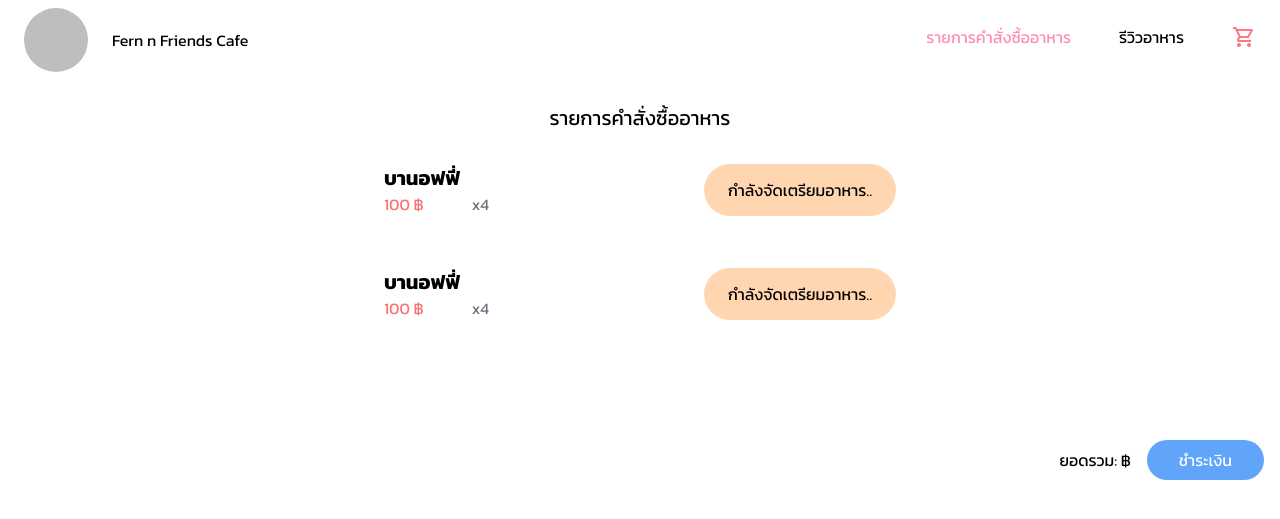
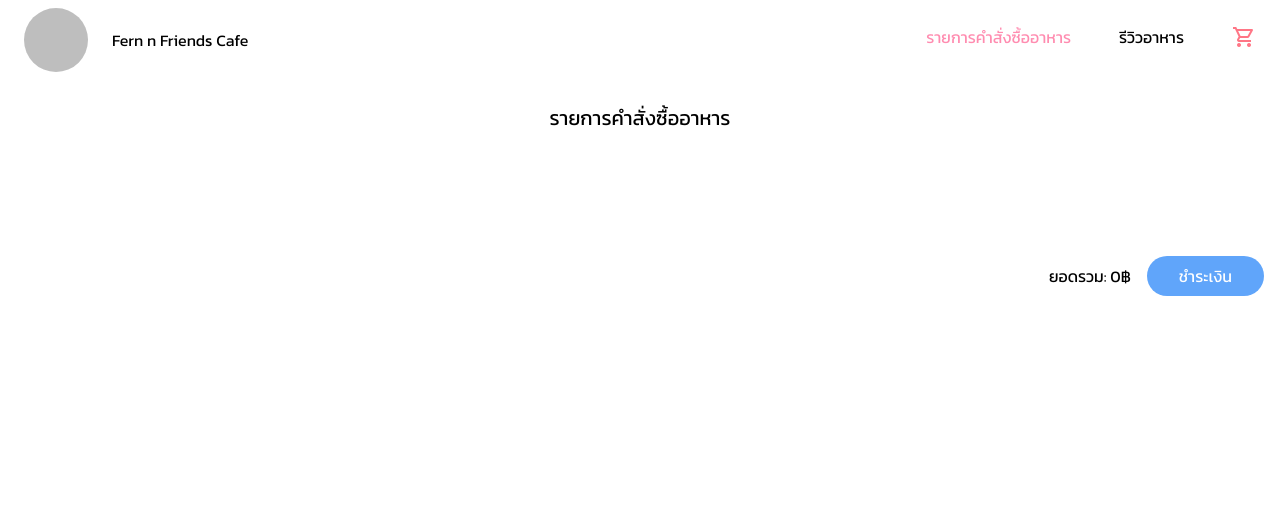
Before and after one commit to PichayaPhatcharoen/Webpro-project, a PHP site: page /cus_order.php?tableNum=1 in a window 1280 px wide. Shown: the top 519 px of the page. Run offline with PHP 8.4, Linux system fonts and the light colour scheme; tables that the repository leaves empty or names only in its code hold one stand-in row (values such as "Sample post"); data that the repository does not hold is empty; grey boxes are pictures that could not be loaded.

Commit message:
customer_order update1

```diff
--- a/2_order/cus_order.php
+++ b/2_order/cus_order.php
@@ -38,69 +38,61 @@
     </nav>
 
     <h1 class="text-center pt-8 pb-8 text-xl">รายการคำสั่งซื้ออาหาร</h1>
+
+    <?php
+    $tableNum = isset($_GET['tableNum']) ? intval($_GET['tableNum']) : 1;
+    if ($tableNum < 1 || $tableNum > 6) {
+        $tableNum = 1;
+    }
+    $pdo = new PDO('mysql:host=localhost;dbname=FernNFriend', 'root', '');
+    $stmt = $pdo->prepare("SELECT * FROM order_customer WHERE tableNum = :tableNum && ispaid = 'ยังไม่ได้ชำระ' ORDER BY order_datetime ASC");
+    $stmt->bindParam(':tableNum', $tableNum);
+    $stmt->execute();
+    $orders = $stmt->fetchAll(PDO::FETCH_ASSOC);
+    $total_price = 0;
+    ?>
+
     <div class="grid grid-rows-2 justify-around gap-3">
-
-        <div class="item_1  grid grid-cols-2  mb-10">
-            <div class="">
-                <div class="flex flex-col mx-16">
-                    <div id="Item"><p class="font-bold text-xl">บานอฟฟี่</p></div>
-                    <div id="price" class="text-md flex flex-row gap-12">
-                        <p id="price" class="text-red-400">100 ฿</p>
-                        <p id="amount" class="text-gray-500">x4</p>
+        <?php foreach ($orders as $order):
+            $total_price += $order['price'] * $order['amount'];
+            ?>
+            <div class="item_1  grid grid-cols-2  mb-10">
+                <div class="">
+                    <div class="flex flex-col mx-16">
+                        <div id="Item"><p class="font-bold text-xl"><?php echo $order['menu_name']; ?></p></div>
+                        <div id="price" class="text-md grid grid-cols-2 justify-between">
+                            <p id="price" class="text-red-400 text-left"><?php echo $order['price']; ?> ฿</p>
+                            <p id="amount" class="text-gray-500 text-right">x<?php echo $order['amount']; ?></p>
+                        </div>
                     </div>
                 </div>
-            </div>
-            <div id="status" class="mx-16 pr-4 flex items-center justify-center bg-status-prep rounded-full w-32 sm:w-48">
-                <div class="pl-4">กำลังจัดเตรียมอาหาร..</div>
-            </div>
-        </div>
-        <div class="item_1  grid grid-cols-2  mb-10">
-            <div class="">
-                <div class="flex flex-col mx-16">
-                    <div id="Item"><p class="font-bold text-xl">บานอฟฟี่</p></div>
-                    <div id="price" class="text-md flex flex-row gap-12">
-                        <p id="price" class="text-red-400">100 ฿</p>
-                        <p id="amount" class="text-gray-500">x4</p>
-                    </div>
+                <div id="status" class="mx-16 pr-4 flex items-center justify-center <?php echo $order['state'] == 'เตรียมอาหารเสร็จสิ้น' ? 'bg-status-done' : 'bg-status-prep' ?> rounded-full w-32 sm:w-48">
+                    <div class="pl-4"><?php echo $order['state']; ?></div>
                 </div>
             </div>
-            <div id="status" class="mx-16 pr-4 flex items-center justify-center bg-status-prep rounded-full w-32 sm:w-48">
-                <div class="pl-4">กำลังจัดเตรียมอาหาร..</div>
-            </div>
-        </div>
+        <?php endforeach; ?>
+    </div>
 
-
-    </div>
 
     <div class="my-20 mx-4 flex flex-row items-center justify-end">
         <div>
-            <p class="mr-4">ยอดรวม: ฿</p>
+            <p class="mr-4">ยอดรวม: <?php echo $total_price; ?>฿</p>
         </div>
-        <button onclick="showPopup()" class="bg-blue-400 hover:bg-blue-500 text-white py-2 px-8 rounded-full">ชำระเงิน</button>
+        <button onclick="TogglePopup()" class="bg-blue-400 hover:bg-blue-500 text-white py-2 px-8 rounded-full">ชำระเงิน</button>
     </div>
-
-
-    <!-- <div class="my-20 mr-14 flex gap-8 flex- row items-center justify-end" >
-      <div class="">ราคารวม : <span id="sub-total"><?php echo $totalprice?></span> ฿</div>
-      <button onclick="cartemptycheck()" class="btn w-32 bg-pink-200 rounded-2xl p-2">ยืนยัน</button>
-    </div> -->
-
 
     <div class="fixed top-0 left-0 right-0 bottom-0 bg-gray-900 bg-opacity-50 flex justify-center items-center hidden" id="popup-overlay">
         <div class="bg-white rounded-lg p-20 shadow-lg">
             <p class="text-center mb-4">กรุณารอสักครู่ . . . </p>
-            <button onclick="hidePopup()" class="bg-blue-400 hover:bg-blue-500 text-white py-2 px-8 rounded-full">ยืนยัน</button>
+            <button onclick="TogglePopup()" class="bg-blue-400 hover:bg-blue-500 text-white py-2 px-8 rounded-full">ยืนยัน</button>
         </div>
     </div>
 
     <script>
-        function showPopup() {
-            document.getElementById("popup-overlay").classList.remove("hidden");
+        function TogglePopup() {
+            document.getElementById("popup-overlay").classList.toggle("hidden");
         }
 
-        function hidePopup() {
-            document.getElementById("popup-overlay").classList.add("hidden");
-        }
     </script>
 </body>
 
--- a/3_cart/cart.php
+++ b/3_cart/cart.php
@@ -226,10 +226,9 @@
     <div class="fixed top-0 left-0 right-0 bottom-0 bg-gray-900 bg-opacity-50 flex justify-center items-center hidden" id="sucess-overlay">
         <div class="bg-white rounded-lg flex flex-col justify-center items-center p-20 shadow-lg">
             <p class="text-center mb-4">สั่งอาหารสำเร็จ! อดใจรอสักนิด ความอร่อยกำลังเดินทางไปหาคุณ...</p>
-            <a href=""><button onclick="togglesuccess()" class="bg-blue-400 hover:bg-blue-500 text-white py-2 px-8 rounded-full">ยืนยัน</button></a>
+            <a href="../2_order/cus_order.php?tableNum=<?php echo $_GET['tableNum']?>"><button onclick="togglesuccess()" class="bg-blue-400 hover:bg-blue-500 text-white py-2 px-8 rounded-full">ยืนยัน</button></a>
         </div>
     </div>
-        <!-- ../2_order/cus_order.php?tableNum=<?php echo $_GET['tableNum']?> -->
 
   </body>
 
--- a/3_cart/submit_order.php
+++ b/3_cart/submit_order.php
@@ -8,7 +8,7 @@
     $pdo = new PDO('mysql:host=localhost;dbname=FernNFriend', 'root', '');
 
     // Insert the order into the order_customer table
-    $stmt = $pdo->prepare("INSERT INTO order_customer (tableNum, menu_type, menu_name, size, amount, price, state, order_datetime) VALUES (?, ?, ?, ?, ?, ?, 'กำลังจัดเตรียมอาหาร..', NOW())");
+    $stmt = $pdo->prepare("INSERT INTO order_customer (tableNum, menu_type, menu_name, size, amount, price, state, order_datetime, ispaid) VALUES (?, ?, ?, ?, ?, ?, 'กำลังจัดเตรียมอาหาร..', NOW(),'ยังไม่ได้ชำระ')");
     foreach ($orders as $order) {
         $stmt->execute([$tableNum, $order['menuType'], $order['menuName'], $order['size'], $order['amount'], $order['price']]);
     }
```
Also changed, not shown: 5_reviewpage/uploads/พุดดิ้งเบอร์รี่คัสตาร์ด.png (deleted), 5_reviewpage/uploads/มอคค่า.png (deleted).
